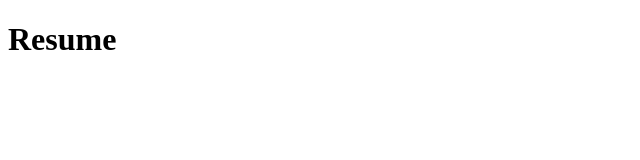
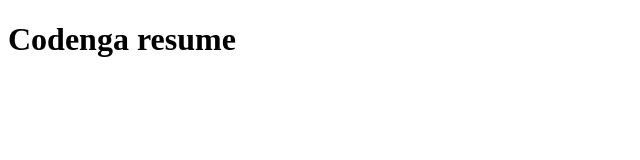
Before and after one commit to codenga/codenga.github.io, a plain HTML site: page index.html in a window 1280 px wide. Shown: the whole page, without its empty margins (0-640 px from the left). Drawn offline with Linux system fonts and the light colour scheme.

Commit message:
change title

```diff
--- a/index.html
+++ b/index.html
@@ -7,7 +7,7 @@
 </head>
 <body>
     <header>
-        <h1>Resume</h1>
+        <h1>Codenga resume</h1>
     </header>
     <main>
 
```
Also changed, not shown: 1 other file.
